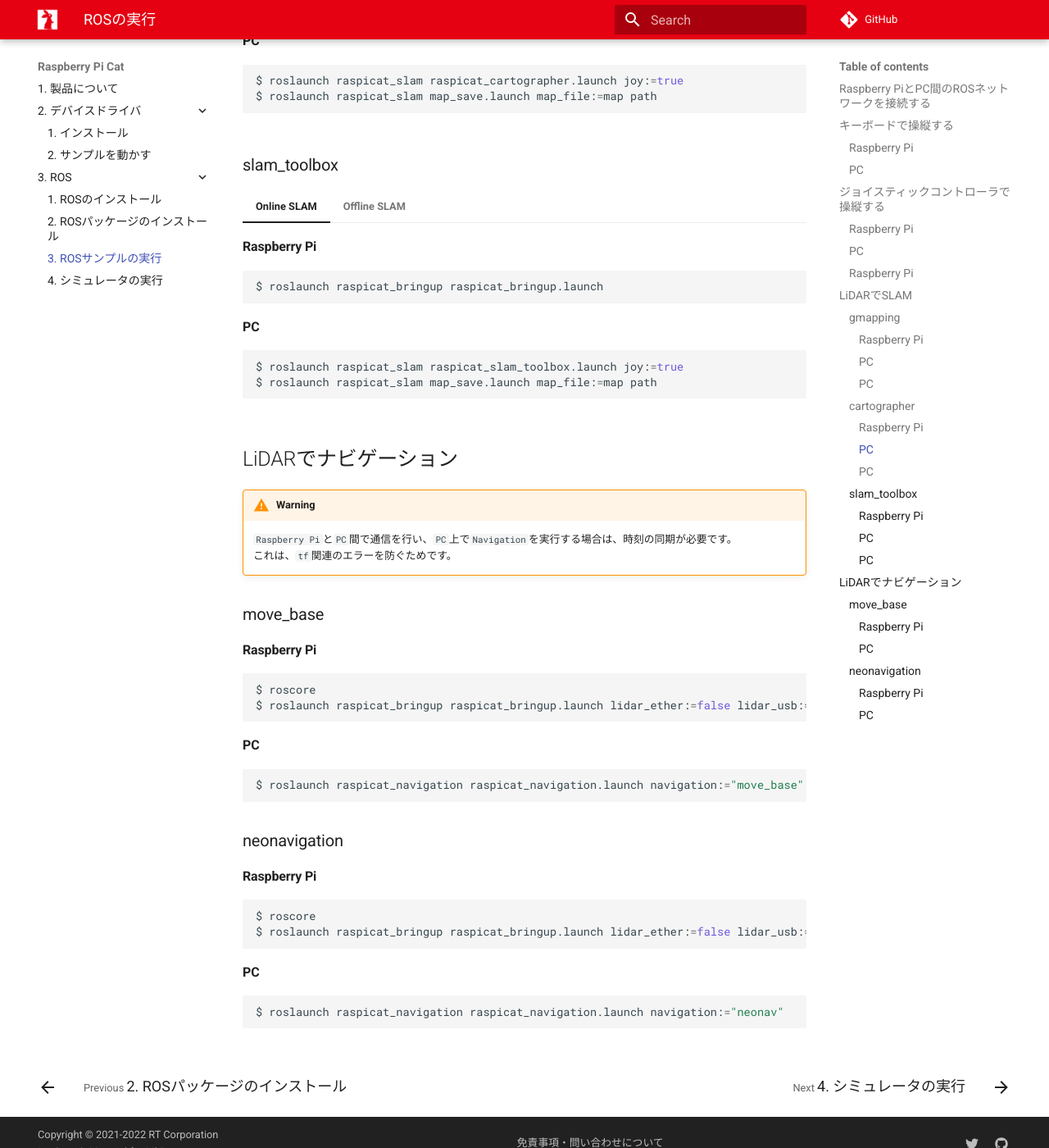
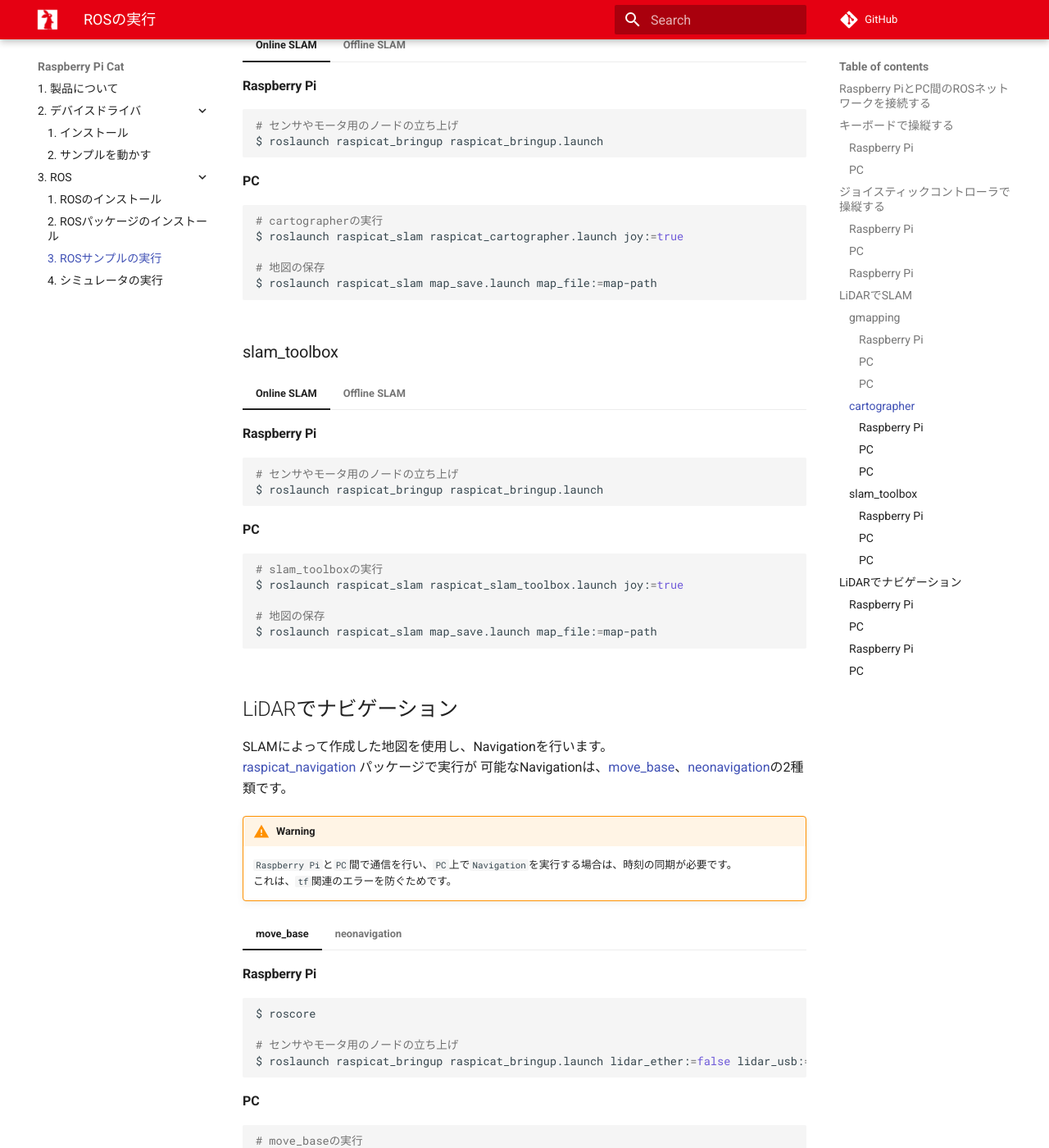
Before and after one commit to rt-net/tutorials, an MkDocs documentation site: the page built from docs/raspicat/ros/samples.md, in a window 1280 px wide and 1400 px high, scrolled down 2497 px. Shown: the whole window at 82% size. Built offline with MkDocs 1.6.1 and Material for MkDocs 9.7.7, drawn with Linux system fonts in a browser that asks for light colours; comment, search, counter and statistics services are not loaded; some of the changed text lies outside the part shown.

Commit message:
Add Command explanation

````diff
--- a/docs/raspicat/ros/samples.md
+++ b/docs/raspicat/ros/samples.md
@@ -47,11 +47,13 @@ $ export ROS_MASTER_URI=http://192.168.11.89:11311/
 操作方法はターミナルに出力されます。
 #### Raspberry Pi
 ```sh
+# センサやモータ用のノードの立ち上げ
 $ roslaunch raspicat_bringup raspicat_bringup.launch
 ```
 
 #### PC
 ```sh
+# キーボード用のノードの立ち上げ
 $ roslaunch raspicat_bringup teleop.launch joy:=false
 ```
 
@@ -63,15 +65,18 @@ $ roslaunch raspicat_bringup teleop.launch joy:=false
 === "ジョイスティックコントローラをPCに接続した場合"
     #### Raspberry Pi
     ```sh
+    # センサやモータ用のノードの立ち上げ
     $ roslaunch raspicat_bringup raspicat_bringup.launch
     ```
     #### PC
     ```sh
+    # ジョイスティックコントローラ用のノードの立ち上げ
     $ roslaunch raspicat_bringup teleop.launch joy:=true
     ```
 === "ジョイスティックコントローラをRaspberry Pi 4に接続した場合"
     #### Raspberry Pi
     ```sh
+    # センサやモータ用およびジョイスティックコントローラ用のノードの立ち上げ
     $ roslaunch raspicat_bringup raspicat_bringup.launch joy:=true
     ```
 
@@ -93,83 +98,116 @@ $ roslaunch raspicat_bringup teleop.launch joy:=false
 === "Online SLAM"
     #### Raspberry Pi
     ```sh
+    # センサやモータ用のノードの立ち上げ
     $ roslaunch raspicat_bringup raspicat_bringup.launch
     ```
     #### PC
     ```sh
+    # gmappingの実行
     $ roslaunch raspicat_slam raspicat_gmapping.launch joy:=true
-    $ roslaunch raspicat_slam map_save.launch map_file:=map path
+
+    # 地図の保存
+    $ roslaunch raspicat_slam map_save.launch map_file:=map-path
     ```
 
 === "Offline SLAM"
     #### PC
     ```sh
-    $ roslaunch raspicat_slam raspicat_gmapping.launch rosbag:=true rosbag_rate:=1 rosbag_topics:="/odom /scan /tf /tf_static" rosbag_filename:=rosbag path
-    $ roslaunch raspicat_slam map_save.launch map_file:=map path
+    # rosbag playおよびgmappingの実行
+    $ roslaunch raspicat_slam raspicat_gmapping.launch rosbag:=true rosbag_rate:=1 rosbag_topics:="/odom /scan /tf /tf_static" rosbag_filename:=rosbag-path
+
+    # 地図の保存
+    $ roslaunch raspicat_slam map_save.launch map_file:=map-path
     ```
 
 ### cartographer
 === "Online SLAM"
     #### Raspberry Pi
     ```sh
+    # センサやモータ用のノードの立ち上げ
     $ roslaunch raspicat_bringup raspicat_bringup.launch
     ```
     #### PC
     ```sh
+    # cartographerの実行
     $ roslaunch raspicat_slam raspicat_cartographer.launch joy:=true
-    $ roslaunch raspicat_slam map_save.launch map_file:=map path
+
+    # 地図の保存
+    $ roslaunch raspicat_slam map_save.launch map_file:=map-path
     ```
 
 === "Offline SLAM"
     #### PC
     ```sh
-    $ roslaunch raspicat_slam raspicat_cartographer.launch rosbag:=true rosbag_rate:=1 rosbag_topics:="/odom /scan /tf /tf_static" rosbag_filename:=rosbag path
-    $ roslaunch raspicat_slam map_save.launch map_file:=map path
+    # rosbag playおよびcartographerの実行
+    $ roslaunch raspicat_slam raspicat_cartographer.launch rosbag:=true rosbag_rate:=1 rosbag_topics:="/odom /scan /tf /tf_static" rosbag_filename:=rosbag-path
+
+    # 地図の保存
+    $ roslaunch raspicat_slam map_save.launch map_file:=map-path
     ```
 
 ### slam_toolbox
 === "Online SLAM"
     #### Raspberry Pi
     ```sh
+    # センサやモータ用のノードの立ち上げ
     $ roslaunch raspicat_bringup raspicat_bringup.launch
     ```
     #### PC
     ```sh
+    # slam_toolboxの実行
     $ roslaunch raspicat_slam raspicat_slam_toolbox.launch joy:=true
-    $ roslaunch raspicat_slam map_save.launch map_file:=map path
+
+    # 地図の保存
+    $ roslaunch raspicat_slam map_save.launch map_file:=map-path
     ```
 
 === "Offline SLAM"
     #### PC
     ```sh
-    $ roslaunch raspicat_slam raspicat_slam_toolbox.launch rosbag:=true rosbag_rate:=1 rosbag_topics:="/odom /scan /tf /tf_static" rosbag_filename:=rosbag path
-    $ roslaunch raspicat_slam map_save.launch map_file:=map path
+    # rosbag playおよびslam_toolboxの実行
+    $ roslaunch raspicat_slam raspicat_slam_toolbox.launch rosbag:=true rosbag_rate:=1 rosbag_topics:="/odom /scan /tf /tf_static" rosbag_filename:=rosbag-path
+
+    # 地図の保存
+    $ roslaunch raspicat_slam map_save.launch map_file:=map-path
     ```
 
 ## LiDARでナビゲーション
+
+SLAMによって作成した地図を使用し、Navigationを行います。
+[raspicat_navigation](https://github.com/rt-net/raspicat_slam_navigation/tree/main/raspicat_navigation)
+パッケージで実行が
+可能なNavigationは、[move_base](http://wiki.ros.org/move_base)、[neonavigation](https://github.com/at-wat/neonavigation)の2種類です。
 
 !!! Warning
     `Raspberry Pi`と`PC`間で通信を行い、`PC`上で`Navigation`を実行する場合は、時刻の同期が必要です。
     これは、`tf`関連のエラーを防ぐためです。
 
-### move_base
-#### Raspberry Pi
-```sh
-$ roscore
-$ roslaunch raspicat_bringup raspicat_bringup.launch lidar_ether:=false lidar_usb:=true joy:=false
-```
-#### PC
-```sh
-$ roslaunch raspicat_navigation raspicat_navigation.launch navigation:="move_base"
-```
+=== "move_base"
+    #### Raspberry Pi
+    ```sh
+    $ roscore
 
-### neonavigation
-#### Raspberry Pi
-```sh
-$ roscore
-$ roslaunch raspicat_bringup raspicat_bringup.launch lidar_ether:=false lidar_usb:=true joy:=false
-```
-#### PC
-```sh
-$ roslaunch raspicat_navigation raspicat_navigation.launch navigation:="neonav"
-```
+    # センサやモータ用のノードの立ち上げ
+    $ roslaunch raspicat_bringup raspicat_bringup.launch lidar_ether:=false lidar_usb:=true joy:=false
+    ```
+    #### PC
+    ```sh
+
+    # move_baseの実行
+    $ roslaunch raspicat_navigation raspicat_navigation.launch navigation:="move_base" mcl_map_file:=map-path navigation_map_file:=map-path
+    ```
+
+=== "neonavigation"
+    #### Raspberry Pi
+    ```sh
+    $ roscore
+
+    # センサやモータ用のノードの立ち上げ
+    $ roslaunch raspicat_bringup raspicat_bringup.launch lidar_ether:=false lidar_usb:=true joy:=false
+    ```
+    #### PC
+    ```sh
+    # neonavigationの実行
+    $ roslaunch raspicat_navigation raspicat_navigation.launch navigation:="neonav" mcl_map_file:=map-path navigation_map_file:=map-path
+    ```
````
Also changed, not shown: docs/raspicat/ros/simulator.md (+25 -2 lines).
